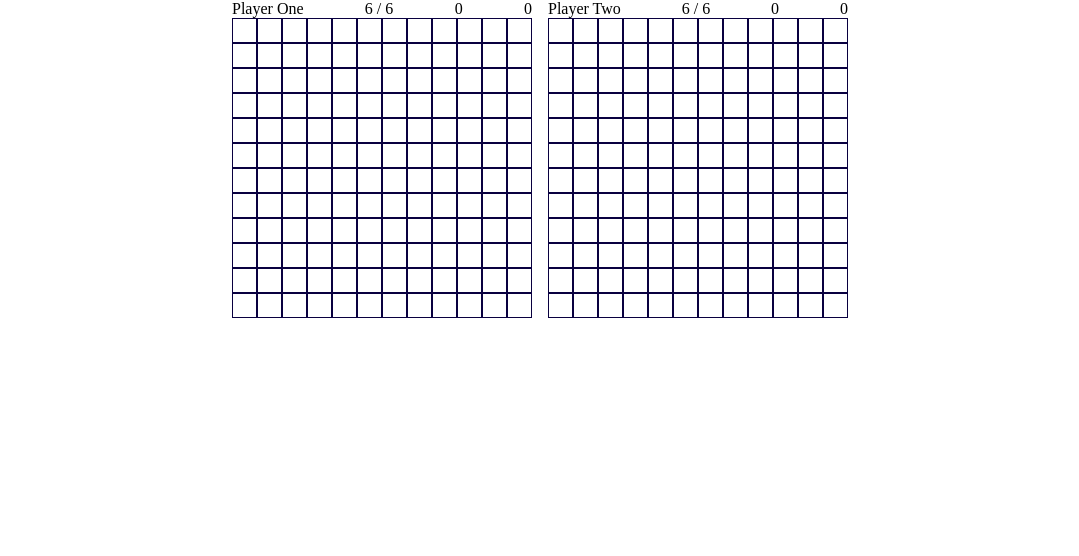
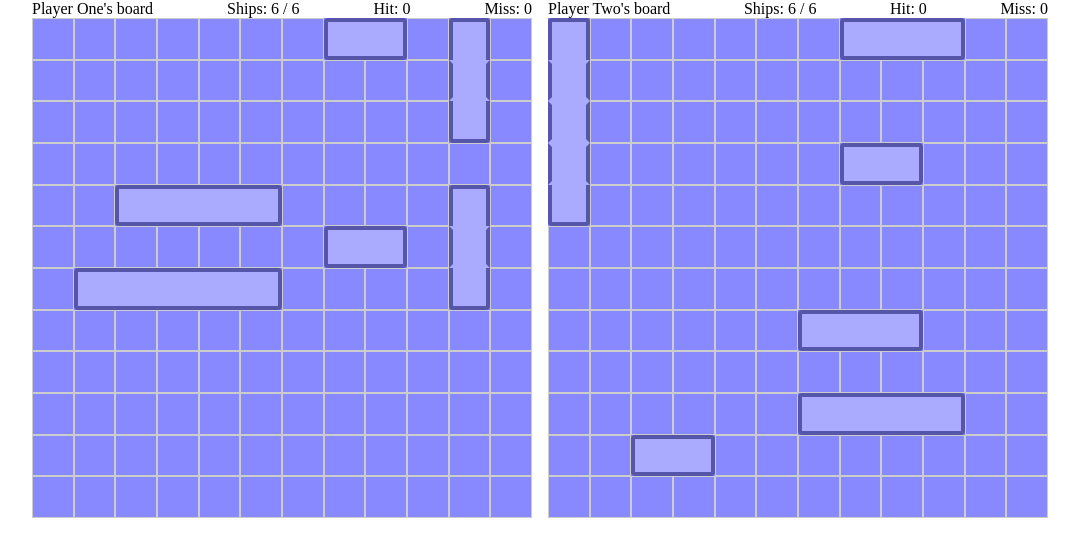
Before and after one commit to m1v8a/project-battleship, a website built with webpack: page src/index.html in a window 1280 px wide. Shown: the whole page, without its empty margins (100-1179 px from the left). Built offline with nearby package versions, Linux system fonts and the light colour scheme.

Commit message:
feat: style the UI

```diff
--- a/src/classes/Game.js
+++ b/src/classes/Game.js
@@ -1,5 +1,6 @@
 import { BOARD_SIZE } from "./Gameboard.js";
 import { Player } from "./Player.js";
+import { HORIZONTAL } from "./Ship.js";
 
 export class Game {
   static playerOne = null;
@@ -12,29 +13,85 @@ export class Game {
     this.playerOne.containerEl = document.querySelector("#player-one");
     this.playerTwo.containerEl = document.querySelector("#player-two");
 
-    this.renderBoard(this.playerOne);
-    this.renderBoard(this.playerTwo);
-    this.renderScoreboard(this.playerOne);
-    this.renderScoreboard(this.playerTwo);
+    const playerOneGrid = this.playerOne.containerEl.querySelector(".grid");
+    const playerTwoGrid = this.playerTwo.containerEl.querySelector(".grid");
+
+    playerOneGrid.style.gridTemplate = `repeat(${BOARD_SIZE}, 1fr) / repeat(${BOARD_SIZE}, 1fr)`;
+    playerTwoGrid.style.gridTemplate = `repeat(${BOARD_SIZE}, 1fr) / repeat(${BOARD_SIZE}, 1fr)`;
+
+    this.deployShipsRandomly(this.playerOne);
+    this.deployShipsRandomly(this.playerTwo);
+    this.update();
+
+    // CONTROLS
+    playerTwoGrid.addEventListener("click", (e) => {
+      const target = e.target;
+      if (!target.classList.contains("cell")) return;
+      // attack the cell
+      const x = target.dataset.x;
+      const y = target.dataset.y;
+
+      this.playerOne.attack(this.playerTwo, x, y);
+
+      this.update();
+    });
   }
 
   static renderBoard(player) {
     const grid = player.board.grid;
     const gridEl = player.containerEl.querySelector(".grid");
-    const gridElWidth = gridEl.offsetWidth;
-    const gridElHeight = gridEl.offsetHeight;
 
     gridEl.innerHTML = "";
     for (let x = 0; x < grid.length; x++) {
       for (let y = 0; y < grid[x].length; y++) {
         const div = document.createElement("div");
         div.className = "cell";
-        div.style.width = gridElWidth / BOARD_SIZE + "px";
-        div.style.height = gridElHeight / BOARD_SIZE + "px";
-        div.wi;
+        div.dataset.x = x;
+        div.dataset.y = y;
+        // div.textContent = `${x}-${y}`; // debug
+
+        // update
+        const cell = grid[x][y];
+        if (cell.ship) {
+          div.classList.add("ship");
+
+          const [tail1, tail2] = cell.ship.tails;
+          console.log(cell.ship.length, tail1, tail2);
+          if (x === tail1[0] && y === tail1[1]) {
+            if (cell.ship.orientation === HORIZONTAL) {
+              div.classList.add("tail-front-h");
+            } else {
+              div.classList.add("tail-front-v");
+            }
+          } else if (x === tail2[0] && y === tail2[1]) {
+            if (cell.ship.orientation === HORIZONTAL) {
+              div.classList.add("tail-end-h");
+            } else {
+              div.classList.add("tail-end-v");
+            }
+          } else {
+            if (cell.ship.orientation === HORIZONTAL) {
+              div.classList.add("ship-body-h");
+            } else {
+              div.classList.add("ship-body-v");
+            }
+          }
+        }
+
+        if (cell.destroyed) {
+          div.classList.add("destroyed");
+        }
+
         gridEl.appendChild(div);
       }
     }
+  }
+
+  static update() {
+    this.renderBoard(this.playerOne);
+    this.renderBoard(this.playerTwo);
+    this.renderScoreboard(this.playerOne);
+    this.renderScoreboard(this.playerTwo);
   }
 
   static renderScoreboard(player) {
@@ -48,10 +105,32 @@ export class Game {
     const shipsLeftEl = player.containerEl.querySelector(".ships .left");
     const shipsTotalEl = player.containerEl.querySelector(".ships .total");
 
-    nameEl.textContent = name;
-    hitsEl.textContent = hits;
-    missesEl.textContent = misses;
-    shipsLeftEl.textContent = shipsCount - sunkenShips;
+    nameEl.textContent = name + "'s board";
+    hitsEl.textContent = "Hit: " + hits;
+    missesEl.textContent = "Miss: " + misses;
+    shipsLeftEl.textContent = "Ships: " + (shipsCount - sunkenShips);
     shipsTotalEl.textContent = shipsCount;
   }
+
+  static deployShipsRandomly(player) {
+    player.board.getShips().forEach((ship) => {
+      const unOccupiedCells = player.board.getUnoccupiedCells();
+      const flip = Math.floor(Math.random() * 2);
+      let deployError = true;
+      while (deployError === true) {
+        const [x, y] =
+          unOccupiedCells[Math.floor(Math.random() * unOccupiedCells.length)];
+
+        if (flip === 1) {
+          ship.toggleOrientation();
+        }
+        try {
+          player.board.deploy(ship, x, y);
+          deployError = false;
+        } catch (error) {
+          deployError = true;
+        }
+      }
+    });
+  }
 }
--- a/src/classes/Player.js
+++ b/src/classes/Player.js
@@ -29,6 +29,7 @@ export class Player {
     try {
       targetPlayer.board.receiveAttack(x, y);
     } catch (error) {
+      // TODO: Error handling
       console.error(error.message);
     }
   }
--- a/src/classes/Ship.js
+++ b/src/classes/Ship.js
@@ -6,6 +6,7 @@ export class Ship {
     this.length = length;
     this.hitsReceived = 0;
     this.orientation = HORIZONTAL;
+    this.tails = [];
   }
 
   hit() {
--- a/src/style.css
+++ b/src/style.css
@@ -16,14 +16,81 @@
 }
 
 .grid {
-  --size: 300px;
-  display: flex;
-  flex-wrap: wrap;
+  --size: 500px;
+  display: grid;
   width: var(--size);
   height: var(--size);
+  justify-content: center;
+  background-color: #8888ff;
+}
+
+.cell {
+  border: 1px solid #ccc;
+  font-size: 0.8rem;
+}
+
+.destroyed {
+  background-color: #ff8888;
+}
+
+.ship {
+  --border-color: #5555aa;
+  --destroyed-border-color: #aa5555;
+  --ship-bg: #aaaaff;
+  --destroyed-ship-bg: #ffaaaa;
+  background-color: var(--ship-bg);
 
 }
 
-.cell {
-  border: 1px solid #090040;
+.ship-body-h,
+.ship-body-v,
+.tail-front-h,
+.tail-front-v,
+.tail-end-h,
+.tail-end-v {
+  border: 4px solid var(--border-color);
 }
+
+.ship-body-h.destroyed,
+.ship-body-v.destroyed,
+.tail-front-h.destroyed,
+.tail-front-v.destroyed,
+.tail-end-h.destroyed,
+.tail-end-v.destroyed {
+  border-color: var(--destroyed-border-color);
+  background-color: var(--destroyed-ship-bg);
+}
+
+.ship-body-h {
+  border-left: transparent;
+  border-right: transparent;
+}
+
+.ship-body-v {
+  border-top-color: transparent;
+  border-bottom-color: transparent;
+}
+
+.tail-front-h {
+  border-right: transparent;
+  border-top-left-radius: 4px;
+  border-bottom-left-radius: 4px;
+}
+
+.tail-end-h {
+  border-left: transparent;
+  border-top-right-radius: 4px;
+  border-bottom-right-radius: 4px;
+}
+
+.tail-front-v {
+  border-bottom: transparent;
+  border-top-left-radius: 4px;
+  border-top-right-radius: 4px;
+}
+
+.tail-end-v {
+  border-top: transparent;
+  border-bottom-left-radius: 4px;
+  border-bottom-right-radius: 4px;
+}
```
